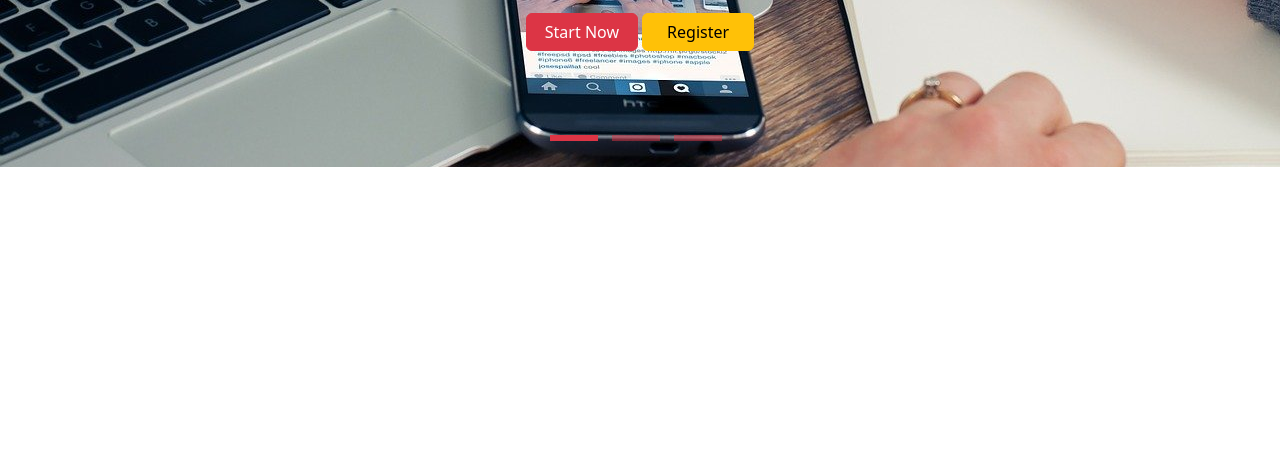
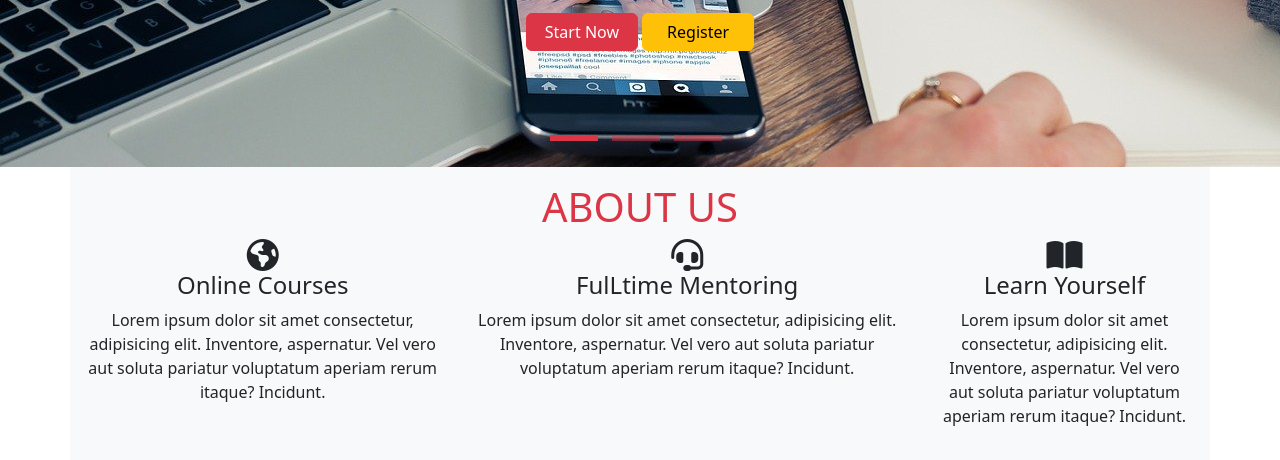
Before and after one commit to ozcan-cetin/Bootstrap-Project, a plain HTML site: page index.html in a window 1280 px wide. Shown: the part 633-1093 px from the top of the page. Before the commit the page ends 800 px from the top, so only its background shows below. Drawn offline with nearby package versions, Linux system fonts and the light colour scheme.

Commit message:
about us

```diff
--- a/index.html
+++ b/index.html
@@ -141,5 +141,42 @@
       <span class="visually-hidden">Next</span>
     </button>
   </div>
+
+  <!-- ABOUT-US -->
+  <main>
+    <section id="about" class="container bg-light p-3">
+      <h1 class="text-danger text-center display-6">ABOUT US</h1>
+      <div class="row justify-content-center text-center">
+        <div class="col-sm-12 col-md-6 col-lg-4">
+          <i class="fas fa-globe-americas fa-2x"></i>
+          <h4>Online Courses</h4>
+          <p>
+            Lorem ipsum dolor sit amet consectetur, adipisicing elit.
+            Inventore, aspernatur. Vel vero aut soluta pariatur voluptatum
+            aperiam rerum itaque? Incidunt.
+          </p>
+        </div>
+
+        <div class="col-sm-12 col-md-6 col-lg-5">
+          <i class="fas fa-headset fa-2x"></i>
+          <h4>FulLtime Mentoring</h4>
+          <p>
+            Lorem ipsum dolor sit amet consectetur, adipisicing elit.
+            Inventore, aspernatur. Vel vero aut soluta pariatur voluptatum
+            aperiam rerum itaque? Incidunt.
+          </p>
+        </div>
+        <div class="col-sm-12 col-md-6 col-lg-3">
+          <i class="fas fa-book-open fa-2x"></i>
+          <h4>Learn Yourself</h4>
+          <p>
+            Lorem ipsum dolor sit amet consectetur, adipisicing elit.
+            Inventore, aspernatur. Vel vero aut soluta pariatur voluptatum
+            aperiam rerum itaque? Incidunt.
+          </p>
+        </div>
+      </div>
+    </section>
+
 </body>
 </html>
```
